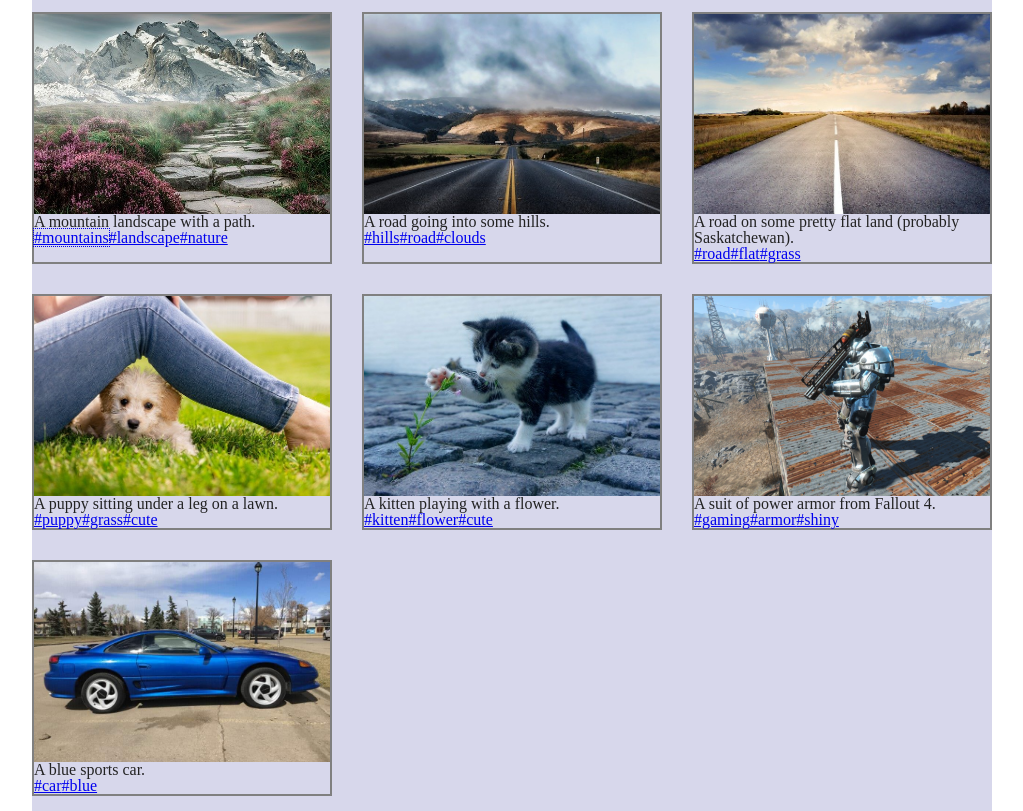
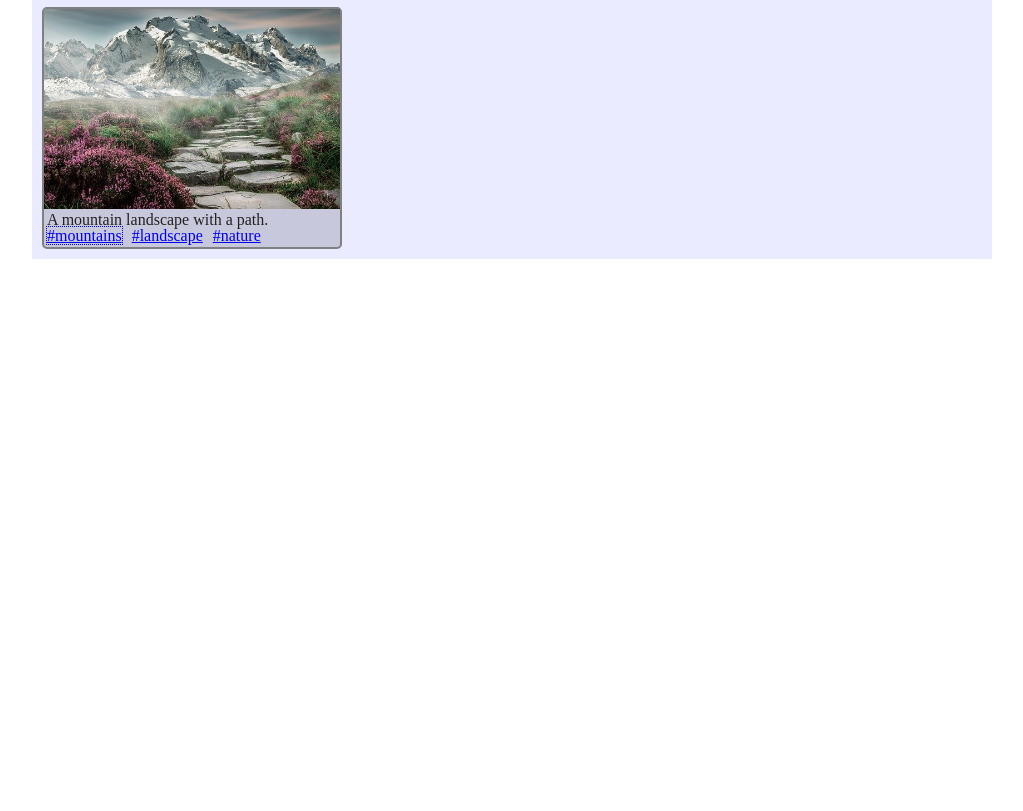
Before and after one commit to johnnewton-hub/js-practice, a plain HTML site: page Image Gallery/index.html in a window 1280 px wide. Both pictures are taken after a click on the link "#mountains". Shown: the part 47-858 px from the top of the page, without its empty margins (128-1151 px from the left). After the commit the page ends 800 px from the top, so only its background shows below. Drawn offline with Linux system fonts and the light colour scheme.

Commit message:
Fixed bugs pertaining to clicking tags and layout of two items; Added search and clear functionality;

```diff
--- a/Image Gallery/css/styles.css
+++ b/Image Gallery/css/styles.css
@@ -7,6 +7,9 @@ body {
 }
 .container {
     width: 960px;
+}
+.hidden {
+    display: none;
 }
 /* Header Styles */
 header {
@@ -42,14 +45,25 @@ header #clear:hover {
 /* Main Styles */
 main {
     display: flex;
-    justify-content: space-between;
+    justify-content: start;
     flex-wrap: wrap;
-    background-color: rgb(215, 215, 235);
+    background-color: rgb(235, 235, 255);
 }
 main div {
     border: 2px solid gray;
     width: 300px;
-    margin: 15px 0;
+    margin: 10px 10px;
+    border-radius: 5px;
+    background-color: rgb(200, 200, 220);
+}
+main div p {
+    padding: 3px;
+}
+main div a {
+    margin: 0 5px;
+}
+main div a:first-of-type {
+    margin-left: 0;
 }
 img {
     width: 100%;
--- a/Image Gallery/js/scripts.js
+++ b/Image Gallery/js/scripts.js
@@ -6,6 +6,50 @@ const images = imageGallery.querySelectorAll("img");
 const searchBar = document.querySelector("#search");
 // Clear button for the search bar
 const clearButton = document.querySelector("#clear");
+
+searchBar.addEventListener("input", () => {
+    // For every image on the page
+    for (image of images)
+    {
+        // TODO: Split the query to handle multiple tags, etc.
+        // Check it's sibling paragraph for a text match with the search bar
+        let query = searchBar.value;
+        // Split the query on spaces to make sure that every "word" (tags as well) is in the description
+        let subQueries = searchBar.value.split(" ");
+
+        // Set match to true, and we'll change it to false if anything disqualifies an image
+        let match = true;
+
+        // For each of the "words"
+        for (subQuery of subQueries)
+        {
+            // If the description does not contain the "word", flag the image as not matching
+            if (!image.parentNode.querySelector("p").innerText.toLowerCase().includes(subQuery.toLowerCase()))
+            {
+                match = false;
+            }
+        }
+        // If the image is not matching.
+        if (!match)
+        {
+            // Hide it.
+            image.parentNode.classList.add("hidden");
+        }
+        // If the image is matching.
+        else
+        {
+            // Unhide it.
+            image.parentNode.classList.remove("hidden");
+        }
+
+    }
+});
+
+clearButton.addEventListener("click", () => {
+    searchBar.value = "";
+    searchBar.dispatchEvent(new Event("input"));
+});
+
 
 for (image of images)
 {
@@ -56,7 +100,10 @@ for (image of images)
             // We prevent the default behaviour from occuring (don't reload the page).
             event.preventDefault();
             // We set the value of the search bar to the tag value.
-            searchBar.setAttribute("value", tagLink.innerHTML);
+            searchBar.value = tagLink.innerHTML;
+            // Fire the input event.
+            searchBar.dispatchEvent(new Event("input"));
+
         });
 
         // We add the tag to the paragraph (caption).
```
